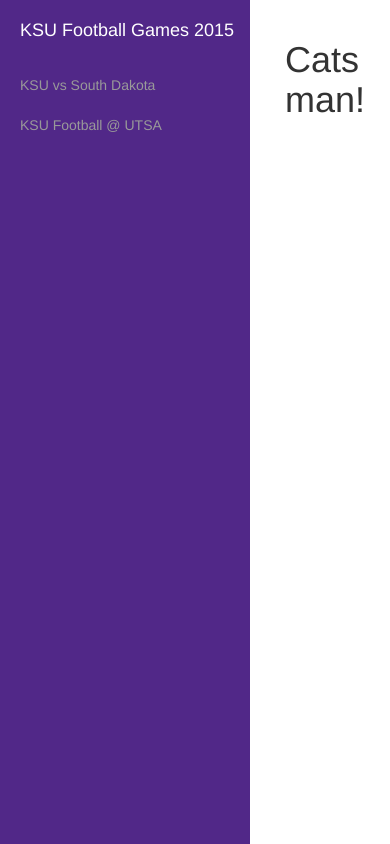
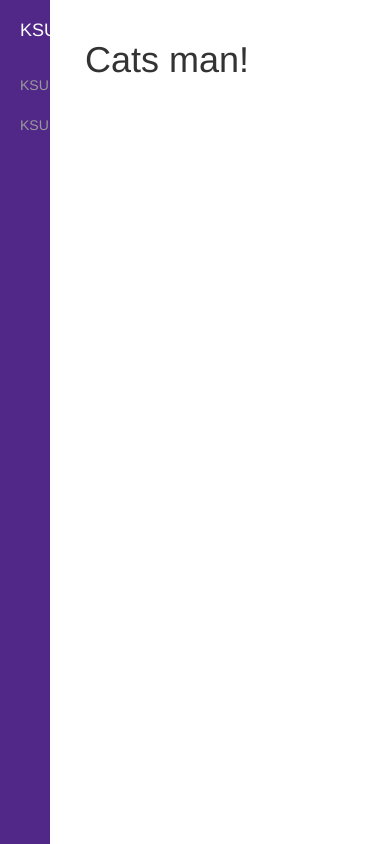
Before and after one commit to TheBigTrain/TheBigTrain.github.io, a plain HTML site: page index.html in a window 390 px wide. Drawn offline with nearby package versions, Linux system fonts and the light colour scheme.

Commit message:
Responsive code

```diff
--- a/css/simple-sidebar.css
+++ b/css/simple-sidebar.css
@@ -102,7 +102,7 @@
 
 @media(min-width:300px) {
     #wrapper {
-        padding-left: 250px;
+        padding-left: 50px;
     }
 
     #wrapper.toggled {
@@ -110,7 +110,7 @@
     }
 
     #sidebar-wrapper {
-        width: 250px;
+        width: 50px;
     }
 
     #wrapper.toggled #sidebar-wrapper {
```
